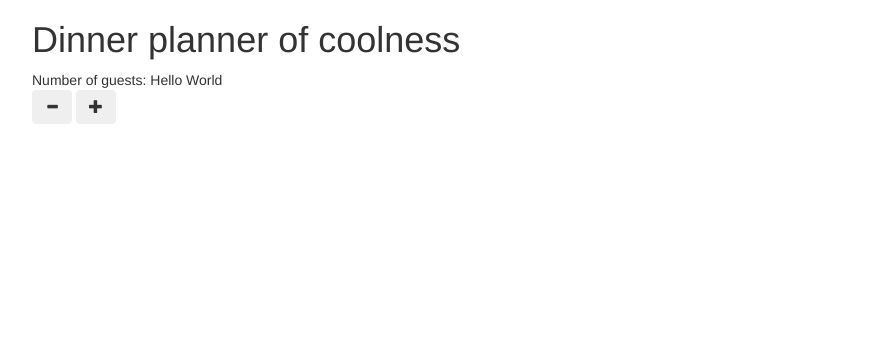
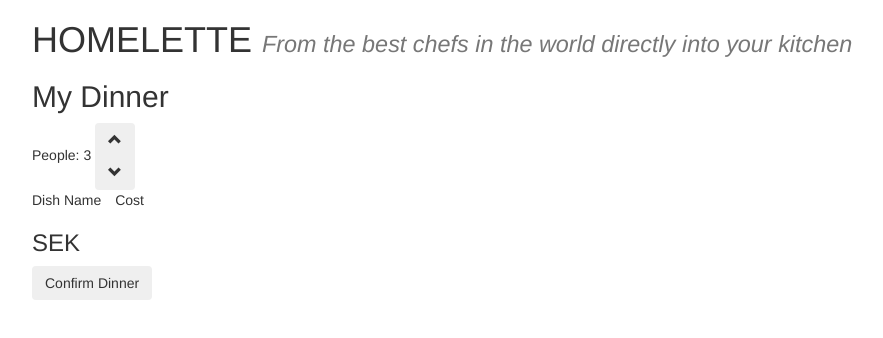
Before and after one commit to ankhuve/erdick, a plain HTML site: page index.html in a window 1280 px wide. Shown: the whole page, without its empty margins (38-921 px from the left). Drawn offline with nearby package versions, Linux system fonts and the light colour scheme.

Commit message:
Connecting the files

```diff
--- a/index.html
+++ b/index.html
@@ -12,15 +12,31 @@
   </head>
   <body>
 	<div class="container">
-		<h1>Dinner planner of coolness</h1>
+		<h1>HOMELETTE <small><i>From the best chefs in the world directly into your kitchen</i></small></h1>
 		<div id="exampleView">
-			<div>
-				Number of guests: <span id="numberOfGuests"></span>
+			<div id="guestDetails">
+				<h2>My Dinner</h2>
+				People: <span id="numberOfGuests"></span>
+				<div class="btn-group-vertical">
+					<button id="plusGuest" class="btn"><span class="glyphicon glyphicon-chevron-up"></span></button>
+	          		<button id="minusGuest" class="btn"><span class="glyphicon glyphicon-chevron-down"></span></button>
+				</div>
 			</div>
-			<div>
-          <button id="minusGuest" class="btn"><span class="glyphicon glyphicon-minus"></span></button>
-				<button id="plusGuest" class="btn"><span class="glyphicon glyphicon-plus"></span></button>
+			<div id="dishDetails">
+				<div id="chosenDish">
+					<ul class="list-inline">
+						<li>Dish Name</li>
+						<li>Cost</li>
+					</ul>
+				</div>
+				<div id="cost">
+					<h3>SEK <span id="totalCost"></span></h3>
+				</div>
+				<div id="confirm">
+					<button id="confirmDinner" class="btn">Confirm Dinner</button>
+				</div>
 			</div>
+
 		</div>
 	</div>
 
@@ -30,9 +46,10 @@
     <script src="http://netdna.bootstrapcdn.com/bootstrap/3.1.0/js/bootstrap.min.js"></script>
 
 	<!-- The application JavaScript code -->
-	<script src="js/app.js"></script>
 	<script src="js/model/dinnerModel.js"></script>
 	<script src="js/view/exampleView.js"></script>
-	<script src="js/view/exampleViewController.js"></script>
+	<script src="js/app.js"></script>
+
+	<!-- <script src="js/view/exampleViewController.js"></script> -->
   </body>
 </html>
--- a/js/app.js
+++ b/js/app.js
@@ -3,6 +3,6 @@ $(function() {
 	var model = new DinnerModel();
 
 	//And create the needed controllers and views
-	var exampleView = new ExampleView($("#exampleView"));
+	var exampleView = new ExampleView($("#exampleView"), model);
 
 });
--- a/js/model/dinnerModel.js
+++ b/js/model/dinnerModel.js
@@ -1,17 +1,21 @@
 //DinnerModel Object constructor
 var DinnerModel = function() {
+
+	var guests = 3;
+	var totalPrice = 0.00;
+	var menu = [];
 
 	//TODO Lab 2 implement the data structure that will hold number of guest
 	// and selected dinner options for dinner menu
 
 
 	this.setNumberOfGuests = function(num) {
-		//TODO Lab 2
+		guests = guests + num;
 	}
 
 	// should return
 	this.getNumberOfGuests = function() {
-		//TODO Lab 2
+		return guests;
 	}
 
 	//Returns the dish that is on the menu for selected type
@@ -31,7 +35,8 @@ var DinnerModel = function() {
 
 	//Returns the total price of the menu (all the ingredients multiplied by number of guests).
 	this.getTotalMenuPrice = function() {
-		//TODO Lab 2
+		totalPrice = getAllIngredients()*guests;
+		return totalPrice;
 	}
 
 	//Adds the passed dish to the menu. If the dish of that type already exists on the menu
--- a/js/view/exampleView.js
+++ b/js/view/exampleView.js
@@ -1,12 +1,14 @@
-//ExampleView Object constructor
-var ExampleView = function (container) {
-
+ //ExampleView Object constructor
+var ExampleView = function (container, model) {
 	// Get all the relevant elements of the view (ones that show data
   	// and/or ones that responed to interaction)
 	this.numberOfGuests = container.find("#numberOfGuests");
 	this.plusButton = container.find("#plusGuest");
+	this.totalCost = container.find("#totalCost")
+	// this.plusButton.addEventListener('click', setNumberOfGuests(1));
 	this.minusButton = container.find("#minusGuest");
 
-	this.numberOfGuests.html("Hello World");
+	this.numberOfGuests.html(model.getNumberOfGuests());
 
+	this.totalCost.html(model.totalPrice);
 }
```
